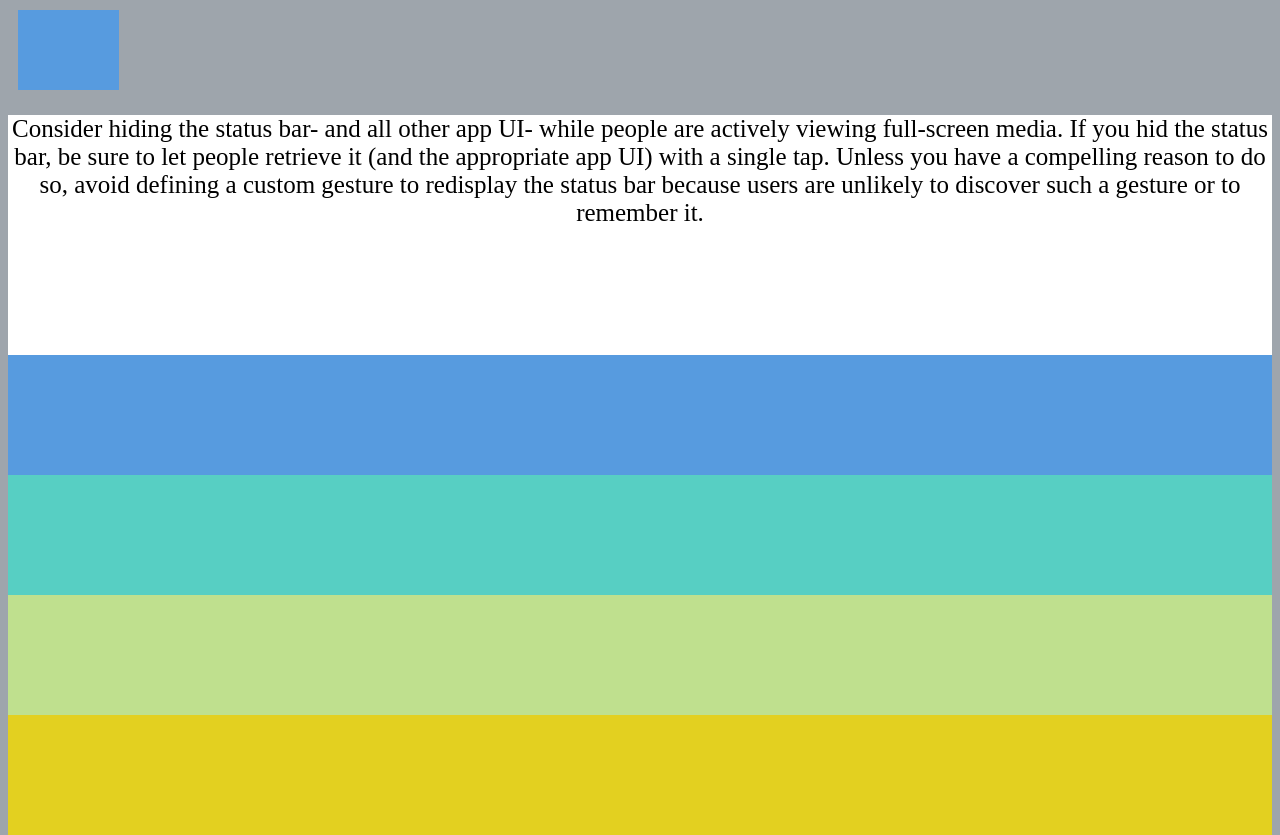
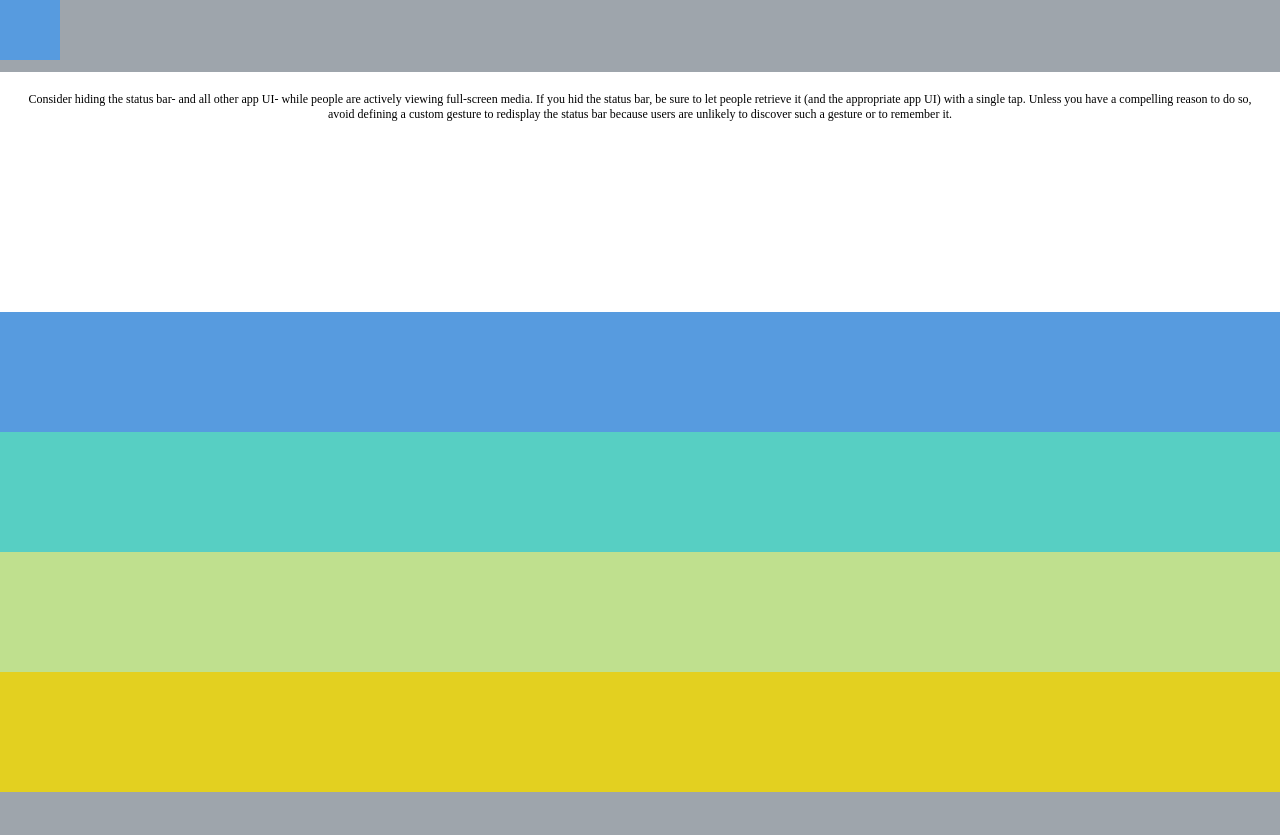
Before and after one commit to xbaii/second-project, a plain HTML site: page third/index.html in a window 1280 px wide. After the commit the page ends 800 px from the top, so only its background shows below. Drawn offline with Linux system fonts and the light colour scheme.

Commit message:
first project

```diff
--- a/third/index.html
+++ b/third/index.html
@@ -6,9 +6,9 @@
 	<body>
 		<header class="box1"></header>
 		<div class="box2"> <p class="text">Consider hiding the status bar- and all other app UI- while people are actively viewing full-screen media. If you hid the status bar, be sure to let people retrieve it (and the appropriate app UI) with a single tap. Unless you have a compelling reason to do so, avoid defining a custom gesture to redisplay the status bar because users are unlikely to discover such a gesture or to remember it.</p></div>
-		<p class="box3"></p>
-		<p class="box4"></p>
-		<p class="box5"></p>
-		<p class="box6"></p>
+		<p class="box three"></p>
+		<p class="box four"></p>
+		<p class="box five"></p>
+		<p class="box six"></p>
 	</body>
 </html>
--- a/third/style.css
+++ b/third/style.css
@@ -1,14 +1,21 @@
 html, body {
 	height: 100%;
-	background: rgb(158, 165, 172)
+	background: rgb(158, 165, 172);
+	margin: 0;
+}
+
+.box {
+	height: 15%;
+	width: 100%;
+	margin: 0;
 }
 
 .box1 {
 	background: rgb(87, 155, 223);
-	height: 10%;
-	width: 8%;
-	margin-top: 10px;
-	margin-left: 10px;
+	height: 40px;
+	width: 40px;
+	padding: 10px;
+
 }
 
 .box2 {
@@ -18,34 +25,23 @@ html, body {
 	margin: 0;
 }
 
-.box3 {
+.three {
 	background: rgb(87, 155, 223);
-	height: 15%;
-	width: 100%;
-	margin: 0;
 }
 
-.box4 {
+.four {
 	background: rgb(87, 207, 195);
-	height: 15%;
-	width: 100%;
-	margin: 0;
 }
 
-.box5 {
+.five {
 	background: rgb(191, 224, 142);
-	height: 15%;
-	width: 100%;
-	margin: 0;
 }
 
-.box6 {
+.six {
 	background: rgb(227, 208, 32);
-	height: 15%;
-	width: 100%;
-	margin: 0;
 }
 .text {
-	font-size: 25px;
+	font-size: 12px;
 	text-align: center;
+	padding: 20px;
 }
```
